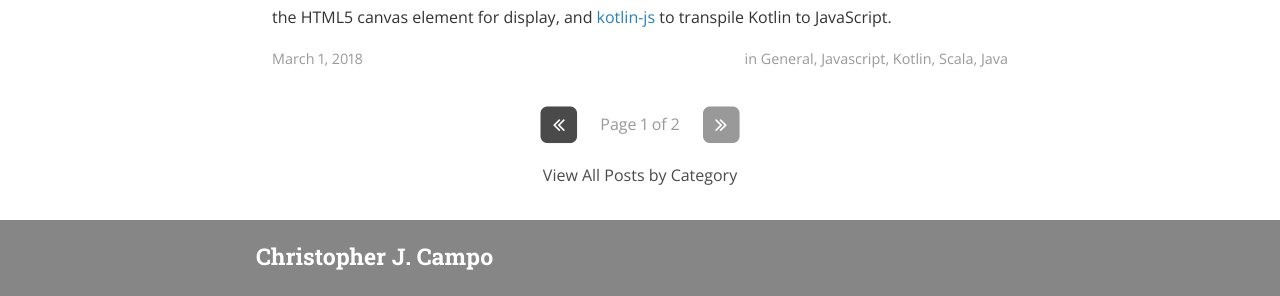
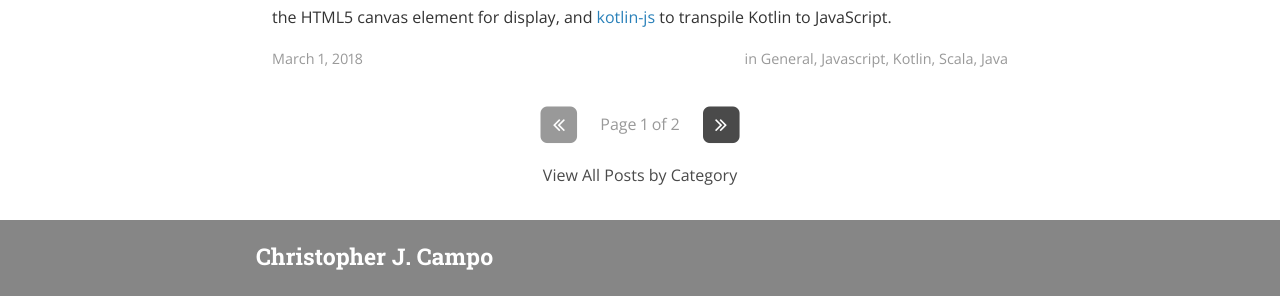
Before and after one commit to ccampo133/ccampo133.github.io, a Jekyll site: the page built from index.html, in a window 1280 px wide. Shown: the part 1754-2050 px from the top of the page. Built offline with Jekyll 4.4.1, drawn with Linux system fonts in a browser that asks for light colours; nearby versions of some CDN libraries; the list of posts is cut into pages by our own code; a style sheet for code colours, icons or effects is not loaded.

Commit message:
Fix pagination icons

```diff
--- a/_sass/_layout.scss
+++ b/_sass/_layout.scss
@@ -242,6 +242,11 @@
 		.page-number {
 			padding: 0 1em;
 		}
+		.newer-posts {
+			&:hover {
+				text-decoration: none;
+			}
+		}
 	}
 	.site-header-container {
 		color: $white;
--- a/index.html
+++ b/index.html
@@ -43,13 +43,22 @@
 
 <nav class="pagination" role="navigation">
   <p>
-    {% if paginator.next_page %}
+    {% if paginator.previous_page %}
+    {% if paginator.page == 2 %}
+    <a class="newer-posts" href="{% if site.baseurl %}{{ site.baseurl }}{% endif %}/">
+      <span class="fa-stack fa-lg">
+        <i class="fa fa-square fa-stack-2x"></i>
+        <i class="fa fa-angle-double-left fa-stack-1x fa-inverse"></i>
+      </span>
+    </a>
+    {% else %}
     <a class="newer-posts" href="{{ site.baseurl }}/page{{paginator.next_page}}">
       <span class="fa-stack fa-lg">
         <i class="fa fa-square fa-stack-2x"></i>
         <i class="fa fa-angle-double-left fa-stack-1x fa-inverse"></i>
       </span>
     </a>
+    {% endif %}
     {% else %}
     <span class="fa-stack fa-lg">
       <i class="fa fa-square fa-stack-2x"></i>
@@ -57,22 +66,13 @@
     </span>
     {% endif %}
     <span class="page-number">Page {{ paginator.page }} of {{ paginator.total_pages }}</span>
-    {% if paginator.previous_page %}
-      {% if paginator.page == 2 %}
-      <a class="newer-posts" href="{% if site.baseurl %}{{ site.baseurl }}{% endif %}/">
-        <span class="fa-stack fa-lg">
-          <i class="fa fa-square fa-stack-2x"></i>
-          <i class="fa fa-angle-double-right fa-stack-1x fa-inverse"></i>
-        </span>
-      </a>
-      {% else %}
-      <a class="newer-posts" href="{{ site.baseurl }}/page{{paginator.previous_page}}">
-        <span class="fa-stack fa-lg">
-          <i class="fa fa-square fa-stack-2x"></i>
-          <i class="fa fa-angle-double-right fa-stack-1x fa-inverse"></i>
-        </span>
-      </a>
-      {% endif %}
+    {% if paginator.next_page %}
+    <a class="newer-posts" href="{{ site.baseurl }}/page{{paginator.next_page}}">
+      <span class="fa-stack fa-lg">
+        <i class="fa fa-square fa-stack-2x"></i>
+        <i class="fa fa-angle-double-right fa-stack-1x fa-inverse"></i>
+      </span>
+    </a>
     {% else %}
     <span class="fa-stack fa-lg">
       <i class="fa fa-square fa-stack-2x"></i>
```
